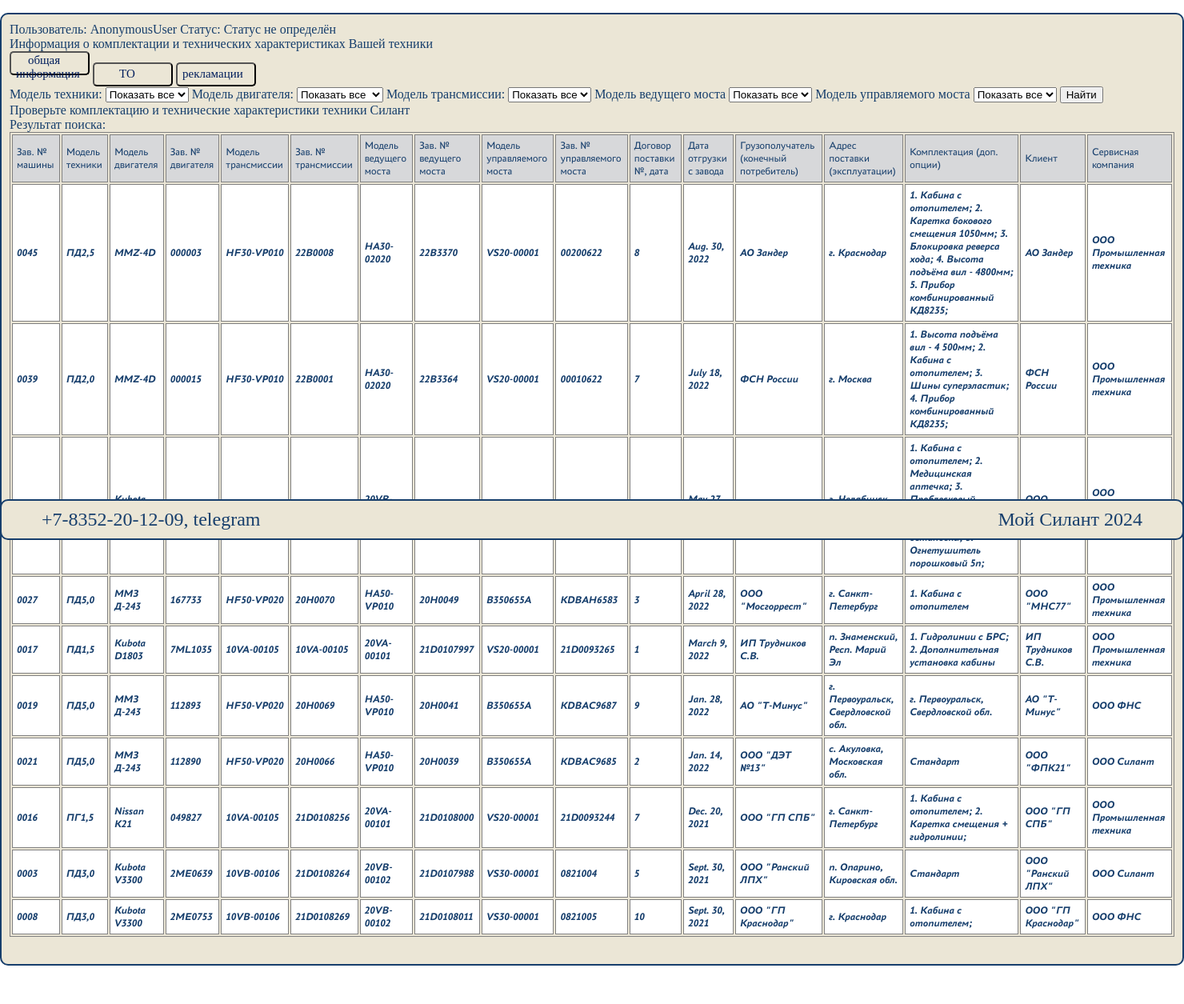
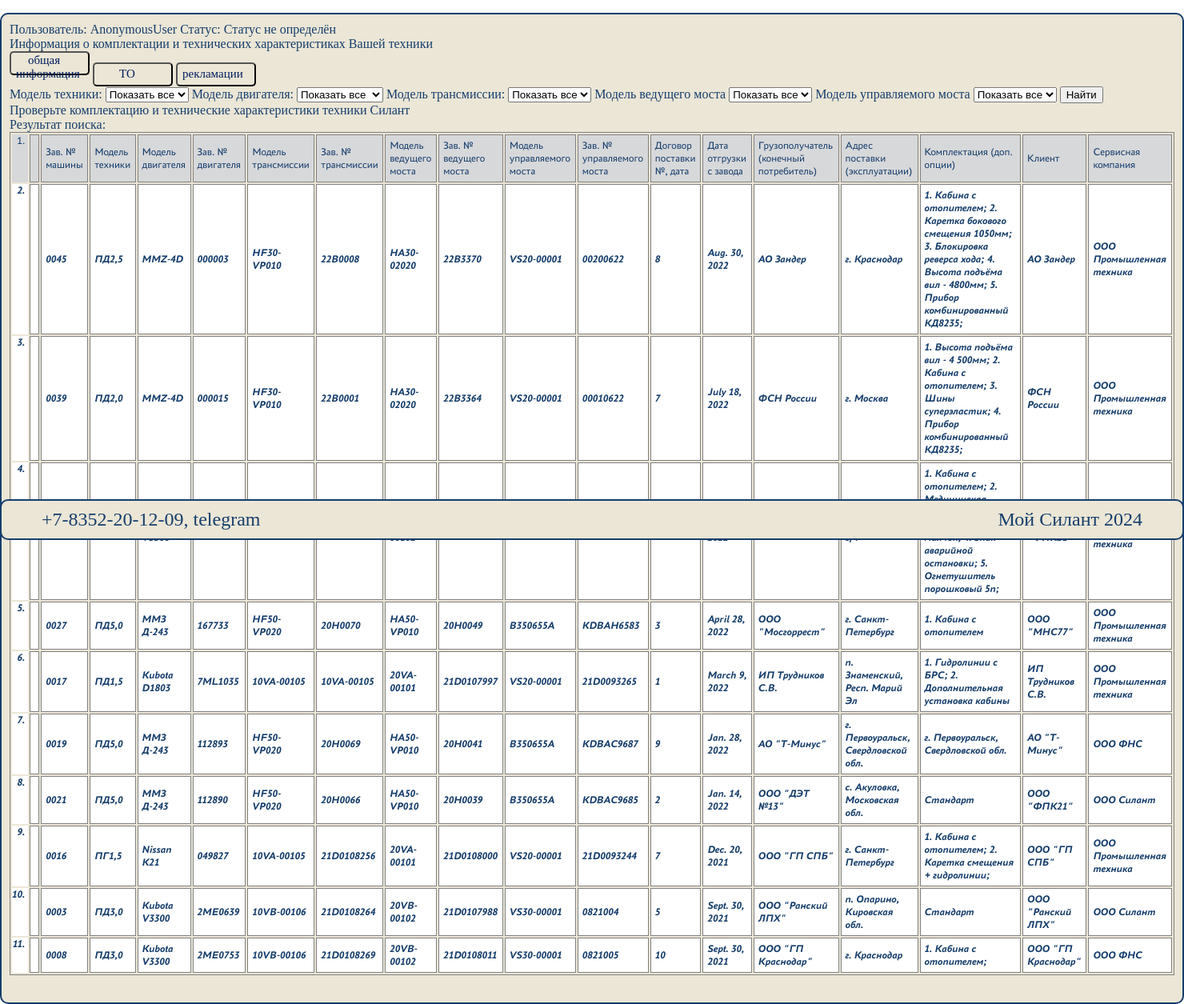
Before and after one commit to Met-s/Sealant, a Django app: page / in a window 1480 px wide. Shown: the part 125-1380 px from the top of the page at 80% size. Before the commit the page ends 1332 px from the top, so only its background shows below. Run offline with Django 5.2, Linux system fonts and the light colour scheme; data comes from the database, SQL or seed files in the repository; both versions use the stored data as it was after the commit.

Commit message:
База Данных

```diff
--- a/service/catalog/static/css/styles.css
+++ b/service/catalog/static/css/styles.css
@@ -100,6 +100,18 @@ header {
 
 */
 
+table {
+  counter-reset: rowNumber;
+}
+
+table tr::before {
+  display: table-cell;
+  counter-increment: rowNumber;
+  content: counter(rowNumber) ".";
+  padding-right: 0.3em;
+  text-align: right;
+}
+
 /*Таблица */
 .div {
     max-width: 100%;
@@ -110,6 +122,8 @@ header {
     font-family: 'PT-Astra-Sans_Regular', Arial, Helvetica, sans-serif;
 
     width: 100%;
+
+    counter-reset: rowNumber;
 }
 
 th {
--- a/service/catalog/templates/catalog/machine_all.html
+++ b/service/catalog/templates/catalog/machine_all.html
@@ -100,8 +100,9 @@
 
 {% block content %}
 <div class="div">
- <table class="table">
+ <table class="table" cellpadding="0">
         <tr class="tr_1">
+            <td></td>
             <td>Зав. № машины</td>
             <td>Модель техники</td>
             <td>Модель двигателя</td>
@@ -123,6 +124,7 @@
         {% for mach in machines %}
 
         <tr class="tr_2">
+            <td></td>
             <td>{{ mach.machineSerialNumber }}</td>
             <td>{{ mach.machineModel }}</td>
             <td>{{ mach.engineModel }}</td>
```
Also changed, not shown: service/db.sqlite3.
